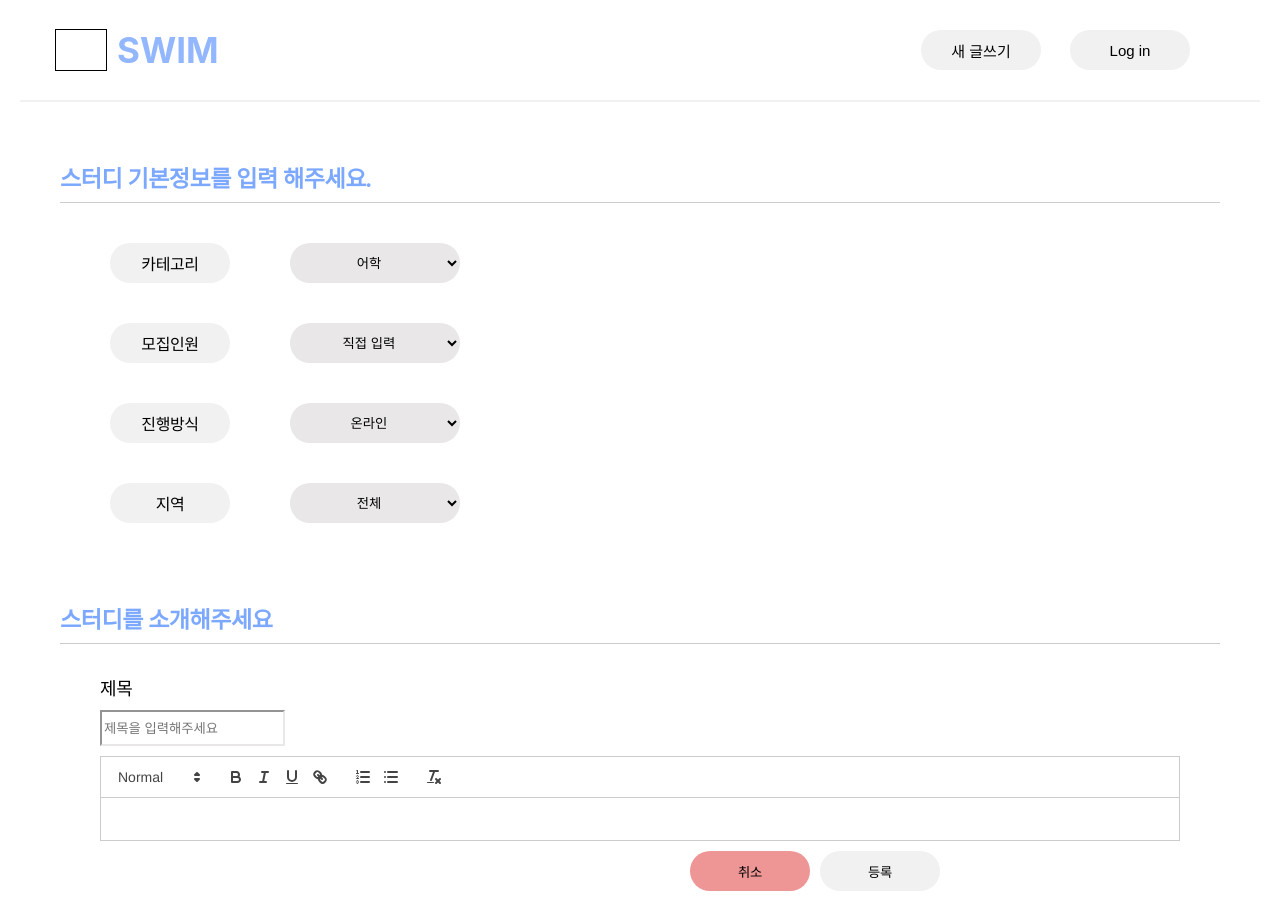
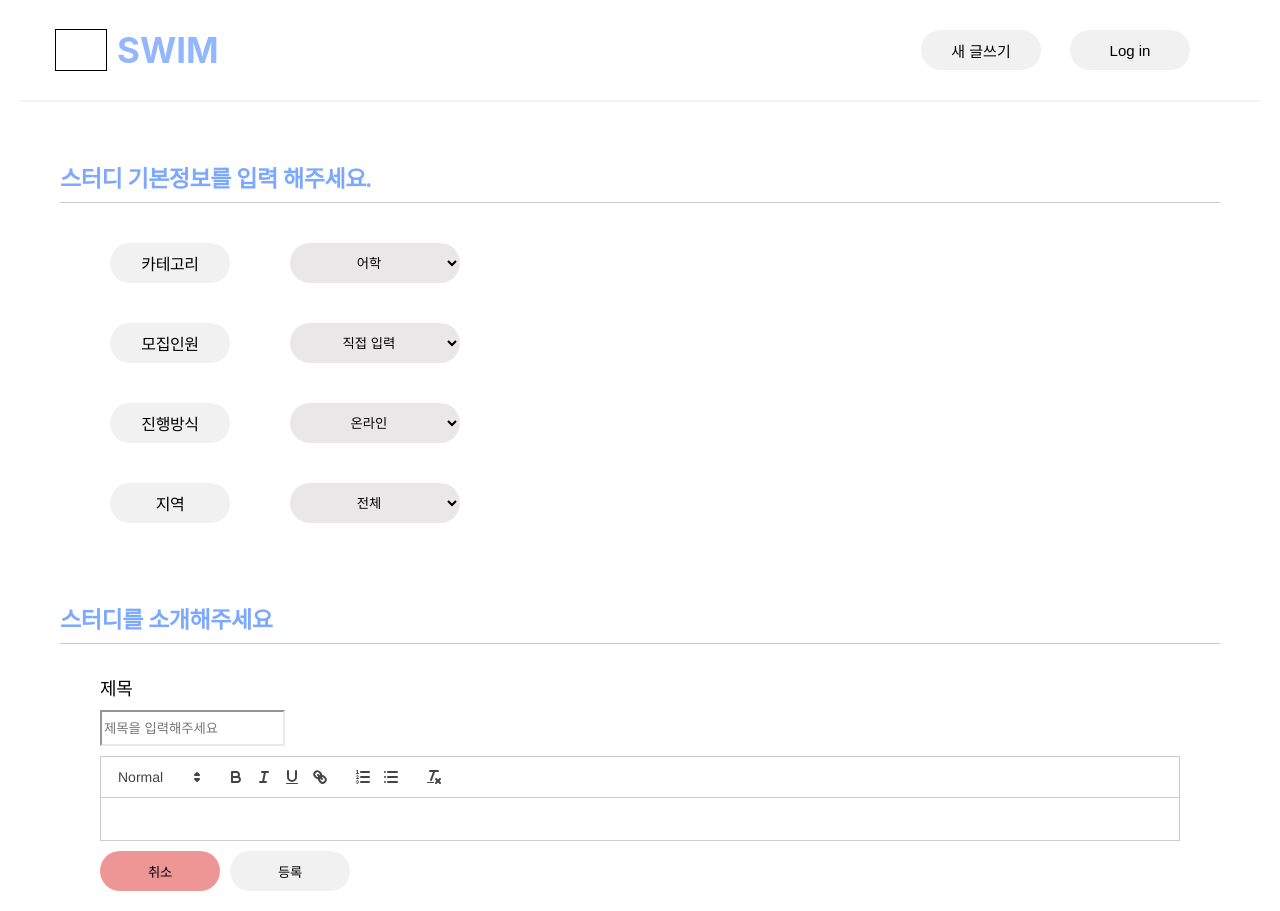
Before and after one commit to jpg723/SWIM-ToyProject, a React (Create React App) app in the folder demo/src/main/frontend/: page /write-form in a window 1280 px wide. Built offline with nearby package versions, Linux system fonts and the light colour scheme.

Commit message:
[UPDATE] write quill

```diff
--- a/demo/src/main/frontend/src/Components/Main/Main.css
+++ b/demo/src/main/frontend/src/Components/Main/Main.css
@@ -1,5 +1,4 @@
 #Main{
-    border: 1px solid black;
     width: 100vw;
     height: 75vh;
 }
--- a/demo/src/main/frontend/src/Components/Study/WriteForm.css
+++ b/demo/src/main/frontend/src/Components/Study/WriteForm.css
@@ -90,13 +90,8 @@
 .quill {
   margin-top: 10px;
 }
-
 #WriteForm-2-info-btns {
-}
-#WriteForm-2-info-btns {
-  display: flex;
   padding-top: 10px;
-  padding-left: 590px;
 }
 #WriteForm-2-info-btns-cancle {
   width: 120px;
```
